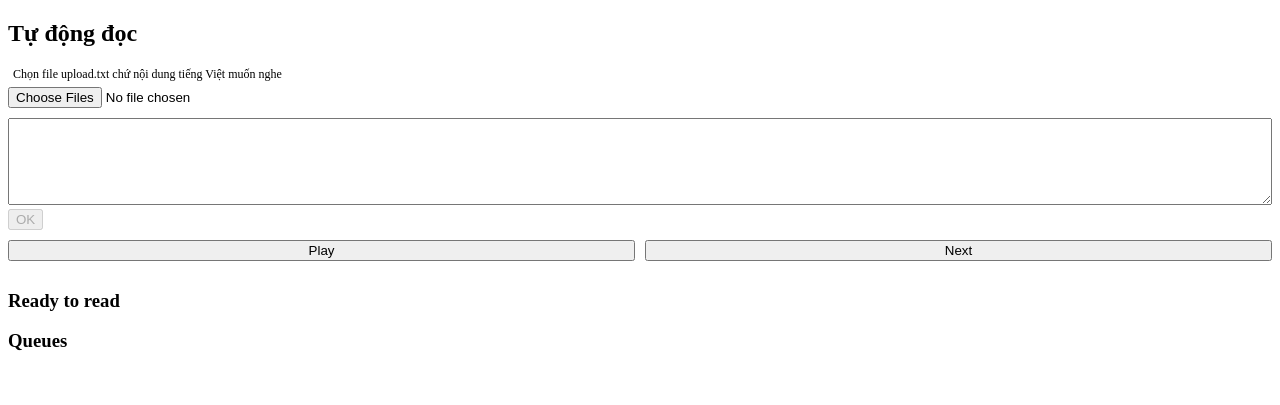
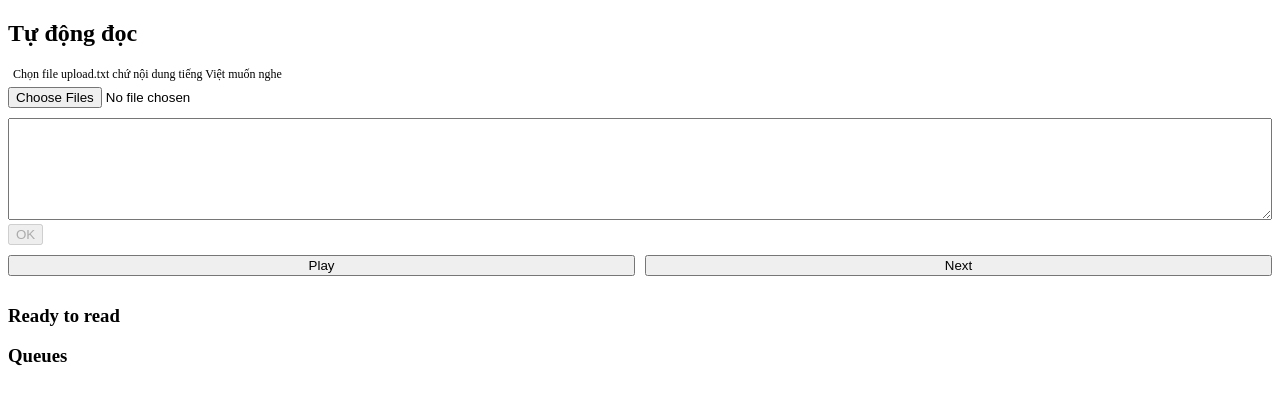
Before and after one commit to haiquang9994/tu-dong-doc, a Django app: template pages/templates/home.html in a window 1280 px wide. Shown: the part 26-431 px from the top of the page. Run offline with Django 3.2, Linux system fonts and the light colour scheme; the template is opened without the code that fills it, so the values that code supplies are empty.

Commit message:
change home.html

```diff
--- a/pages/templates/home.html
+++ b/pages/templates/home.html
@@ -8,7 +8,7 @@
         tiếng Việt muốn nghe</p>
     <input type="file" id="text_file" multiple style="user-select: none;">
     <div style="margin-top: 10px">
-        <textarea style="width: 100%; padding: 5px; outline: none;" rows="5" id="text_textarea"></textarea>
+        <textarea style="width: 100%; padding: 5px; outline: none; max-width: 100%;" rows="6" id="text_textarea"></textarea>
         <button id="text_textarea_btn" disabled style="user-select: none;">OK</button>
     </div>
 </div>
```
